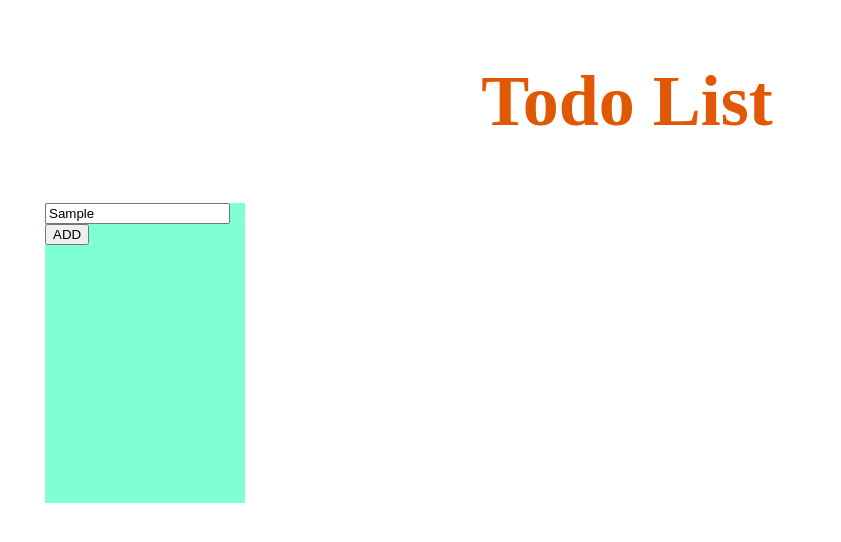
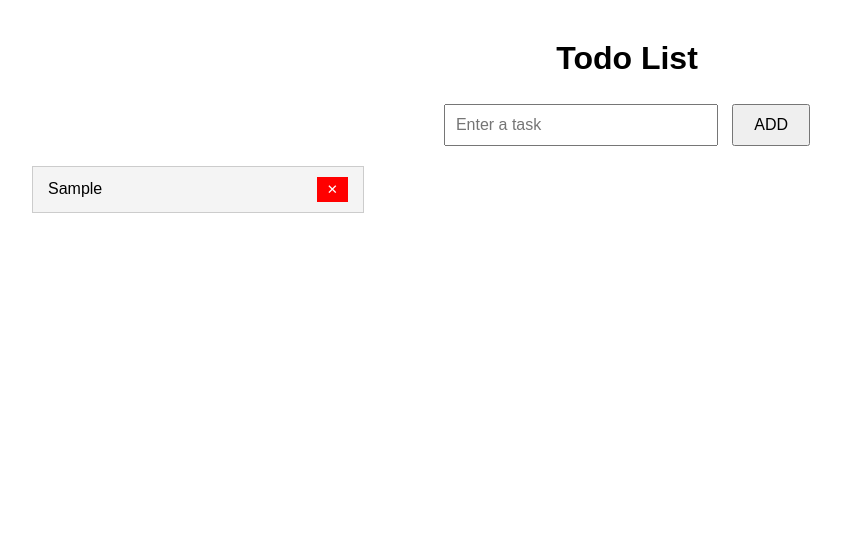
Before and after one commit to lokeswar777/todo-list, a website built with Parcel: page src/index.html in a window 1280 px wide. Both pictures are taken after typing "Sample" into the empty fields and a click on the button "ADD". Shown: the whole page, without its empty margins (13-854 px from the left). Built offline with nearby package versions, Linux system fonts and the light colour scheme.

Commit message:
added funtionality

```diff
--- a/src/index.html
+++ b/src/index.html
@@ -16,6 +16,6 @@
       <button id="add_btn">ADD</button>
     </div>
 
-    <script src="./index.mjs" type="module"></script>
+    <script src="./index.js" ></script>
   </body>
 </html>
--- /dev/null
+++ b/src/index.js
@@ -0,0 +1,43 @@
+const addBtn = document.getElementById("add_btn");
+const input = document.getElementById("task_input");
+
+const taskDisplay = document.createElement("div");
+taskDisplay.className = "tasks";
+document.body.appendChild(taskDisplay);
+
+
+function addTask() {
+  const taskText = input.value.trim();
+
+  if (taskText === "") {
+    alert("Empty task!");
+    return;
+  }
+
+  // Create task element
+  const taskEl = document.createElement("div");
+  taskEl.className = "task_item";
+  taskEl.textContent = taskText;
+
+  // Create delete button
+  const deleteBtn = document.createElement("button");
+  deleteBtn.textContent = "✕";
+  deleteBtn.className = "delete_btn";
+  deleteBtn.onclick = () => taskDisplay.removeChild(taskEl);
+
+  taskEl.appendChild(deleteBtn);
+  taskDisplay.appendChild(taskEl);
+
+  // Clear input
+  input.value = "";
+}
+
+// Add task on button click
+addBtn.addEventListener("click", addTask);
+
+// Add task on pressing Enter
+input.addEventListener("keypress", (e) => {
+  if (e.key === "Enter") {
+    addTask();
+  }
+});
--- a/src/styles.css
+++ b/src/styles.css
@@ -1,14 +1,52 @@
-.heading {
-  color: rgb(224, 88, 3);
+body {
+  font-family: Arial, sans-serif;
+  margin: 40px;
   text-align: center;
-  font-size: 6vh;
+}
+
+.heading h2 {
+  font-size: 2em;
 }
 
 .task_input {
-  margin: 50px;
-  height: 300px;
-  width: 200px;
+  margin: 20px 0;
+}
 
-  background-color: aquamarine;
+input[type="text"] {
+  padding: 10px;
+  width: 250px;
+  font-size: 16px;
 }
-.t;
+
+#add_btn {
+  padding: 10px 20px;
+  margin-left: 10px;
+  font-size: 16px;
+  cursor: pointer;
+}
+
+.task_container {
+  margin-top: 20px;
+  display: flex;
+  flex-direction: column;
+  align-items: center;
+}
+
+.task_item {
+  background-color: #f4f4f4;
+  border: 1px solid #ccc;
+  padding: 10px 15px;
+  margin: 5px;
+  width: 300px;
+  display: flex;
+  justify-content: space-between;
+  align-items: center;
+}
+
+.delete_btn {
+  background: red;
+  color: white;
+  border: none;
+  padding: 5px 10px;
+  cursor: pointer;
+}
```
Also changed, not shown: src/index.mjs (deleted), 3 other files.
